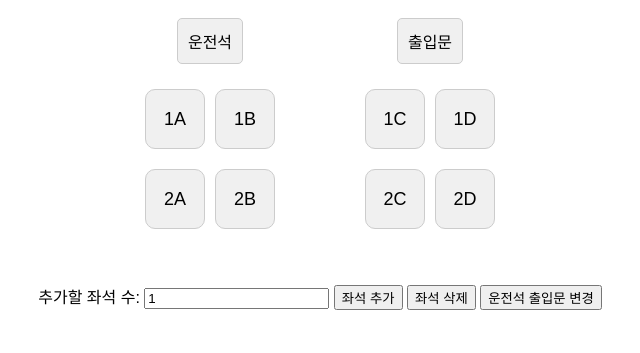
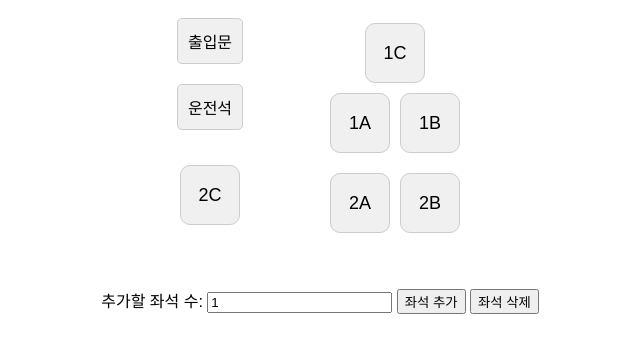
Before and after one commit to 6Soo/forestour, a plain HTML site: page index.html in a window 1280 px wide. Shown: the part 69-422 px from the top of the page, without its empty margins (320-960 px from the left). Drawn offline with Linux system fonts and the light colour scheme.

Commit message:
Update index.html

```diff
--- a/index.html
+++ b/index.html
@@ -9,44 +9,41 @@
 <body>
     <h1>숲길여행 버스좌석표</h1>
     <div class="bus-layout">
-        <!-- 운전석 그룹 (A, B열) -->
+        <!-- 출입문 그룹 (C열, 이전에 운전석이 있던 위치) -->
+        <div class="door-group" id="door-group">
+            <div class="door">출입문</div>
+            <div class="bus-seats right">
+                <div class="row" data-row="1">
+                    <div class="driver" id="driver">운전석</div> <!-- 운전석이 1C 위치로 이동 -->
+                </div>
+                <div class="row" data-row="2">
+                    <button class="seat" data-seat="2C">2C</button>
+                </div>
+            </div>
+        </div>
+
+        <!-- 운전석 그룹 (A, B열, 1C가 있던 위치로 이동) -->
         <div class="driver-group" id="driver-group">
-            <div class="driver">운전석</div>
+            <button class="seat" id="1C" data-seat="1C">1C</button> <!-- 1C가 운전석 위치로 이동 -->
             <div class="bus-seats left">
-                <div class="row">
+                <div class="row" data-row="1">
                     <button class="seat" data-seat="1A">1A</button>
                     <button class="seat" data-seat="1B">1B</button>
                 </div>
-                <div class="row">
+                <div class="row" data-row="2">
                     <button class="seat" data-seat="2A">2A</button>
                     <button class="seat" data-seat="2B">2B</button>
                 </div>
             </div>
         </div>
-
-        <!-- 출입문 그룹 (C, D열) -->
-        <div class="door-group" id="door-group">
-            <div class="door">출입문</div>
-            <div class="bus-seats right">
-                <div class="row">
-                    <button class="seat" data-seat="1C">1C</button>
-                    <button class="seat" data-seat="1D">1D</button>
-                </div>
-                <div class="row">
-                    <button class="seat" data-seat="2C">2C</button>
-                    <button class="seat" data-seat="2D">2D</button>
-                </div>
-            </div>
-        </div>
     </div>
 
-    <!-- 좌석 추가/삭제 및 변경 컨트롤 -->
+    <!-- 좌석 추가/삭제 컨트롤 -->
     <div class="controls">
         <label for="row-input">추가할 좌석 수:</label>
         <input type="number" id="row-input" min="1" value="1">
         <button id="add-rows">좌석 추가</button>
         <button id="remove-rows">좌석 삭제</button>
-        <button id="swap-groups">운전석 출입문 변경</button> <!-- 새로운 버튼 추가 -->
     </div>
 
     <script src="script.js"></script>
```
